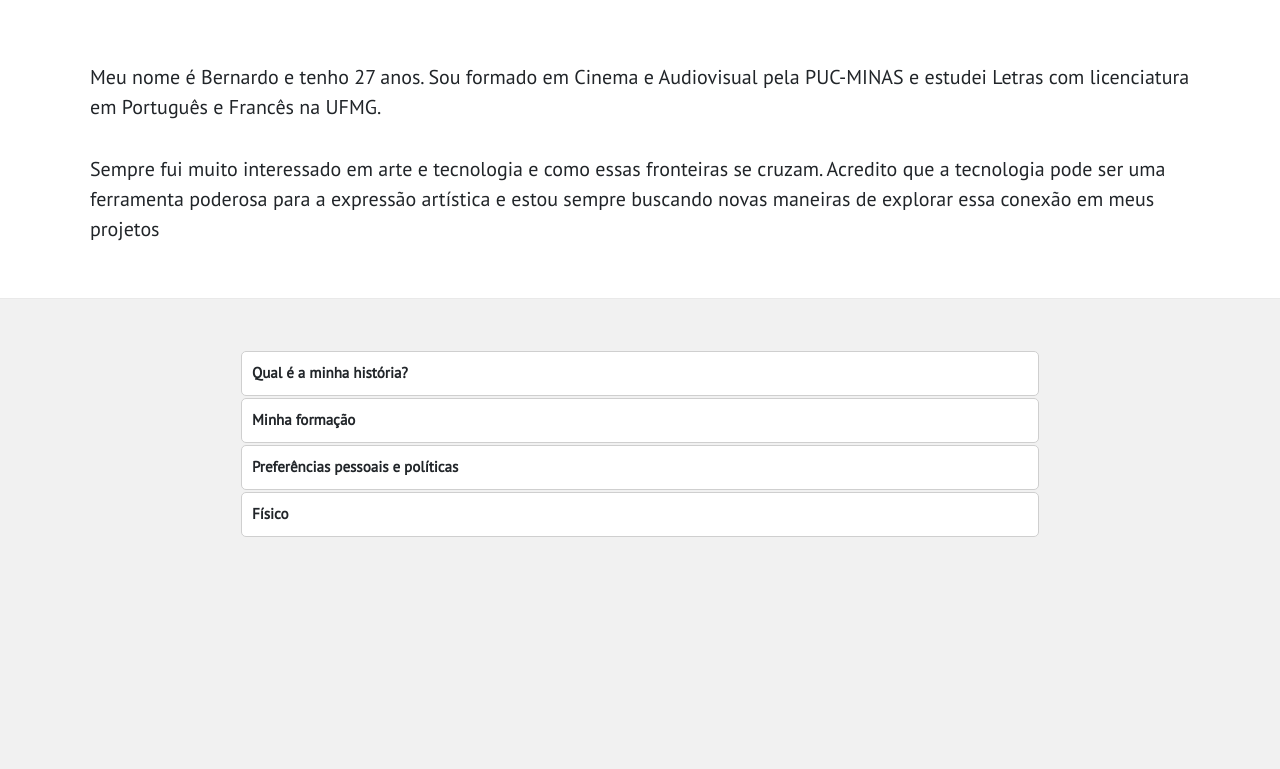
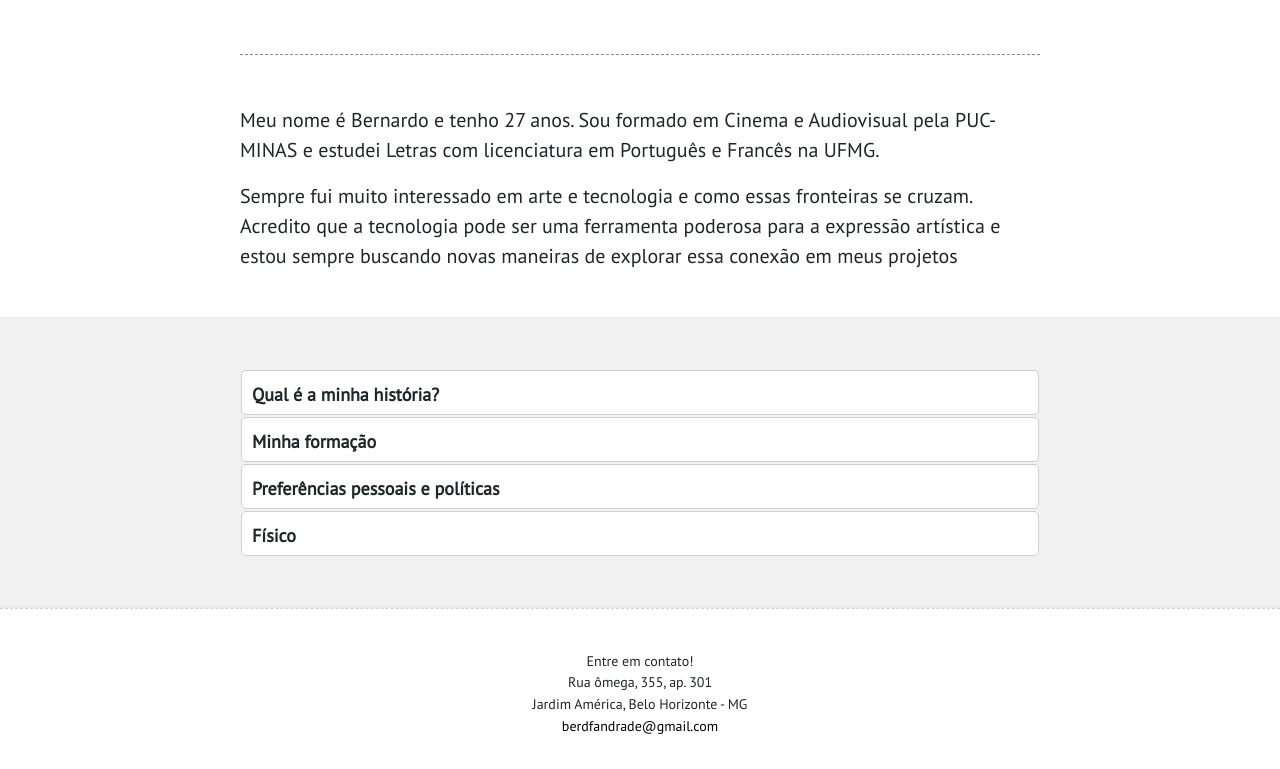
Before and after one commit to berdfandrade/site_pessoal, a website: page Benny/sobre.html in a window 1280 px wide. Shown: the part 411-1180 px from the top of the page. Drawn offline with nearby package versions, Linux system fonts and the light colour scheme.

Commit message:
trabalhando...

```diff
--- a/Benny/css/sobre.css
+++ b/Benny/css/sobre.css
@@ -1,66 +1,74 @@
+
 
 
 .descricao-bernardo {
     margin-left: auto;
   margin-right: auto;
   width: 800px;
+  display: flex;
   font-size: 20px;
   text-align: left;
   text-justify: auto;
 }
 
-.div-faq{
+.div-faq {
   display: block;
   background-color: rgb(241, 241, 241);
   padding: 50px;
   width: 100%;
-  height: 600px;
+  height: auto;
   text-align: center;
   margin-left: 0;
   margin-right: 0;
   border-top: 1px solid rgb(233, 233, 233);
+  border-bottom: 2px solid rgb(233, 233, 233);
   margin-top: 30px;
 }
 
 
-.accordion-sobre{
+.accordion-sobre {
   padding: 10px;
   text-align: center;
   margin-top: 2px;
   margin-left: auto;
   margin-right: auto;
-  border-radius: 5px ;
+  border-radius: 5px;
   border: 1px solid rgb(207, 207, 207);
   background-color: white;
   width: 798px;
   height: 45px;
 }
 
-.content-accordion-sobre{
+.content-accordion-sobre {
   text-align: left;
-  font-size: 15px;
+  font-size: 18px;
   font-weight: bolder;
 }
 
 @media (max-width: 768px) {
-  .accordion-sobre{
+  .accordion-sobre {
     width: 100%;
+  }
+
+  .descricao-bernardo{
+    width: 80%;
   }
 }
 
-.accordion-sobre:hover{
+.accordion-sobre:hover {
   cursor: pointer;
   background-color: rgb(236, 236, 236);
 }
 
-.accordion-sobre:active{
+.accordion-sobre:active {
   padding: 10px;
   text-align: center;
   margin-top: 2px;
   margin-left: auto;
   margin-right: auto;
-  border-radius: 5px ;
-  border: 1px solid rgb(207, 207, 207);;
+  border-radius: 5px;
+  border: 1px solid rgb(207, 207, 207);
+  ;
   background-color: white;
   width: 798px;
   height: 45px;
--- a/Benny/css/style.css
+++ b/Benny/css/style.css
@@ -289,6 +289,17 @@ nav ul li a {
   margin-top: 50px;
 }
 
+.footer-paginas{
+  background-color: #ffffff;
+  padding: 20px;
+  text-align: center;
+  border-top: 1px dashed #d1d1d1;
+  font-size: 14px;
+  text-justify: auto;
+  padding-top: 50px;
+  line-height: 0.4;
+}
+
 .footer p {
   margin: 0;
   line-height: 1.5;
--- a/Benny/habilidades.html
+++ b/Benny/habilidades.html
@@ -111,14 +111,12 @@
     </div>
   </div>
 </div>
-
+<script src="js/skilltree.js"></script>
 
   <!-- =========================================== -->
 
-
-
-  <script src="js/skilltree.js"></script>
   </body>
 
+  <!-- Criar um footer diferente para a página de habilidades? -->
 
 </html>
--- a/Benny/sobre.html
+++ b/Benny/sobre.html
@@ -64,11 +64,11 @@
 	<div class="container">
 		<h1 class="display-3">Sobre</h1>
   </div>
-
+  <div class="linha-pontilhada"></div>
           <div class="container">
             <div>
-              <p class="lead d-inline-flex p-2">Meu nome é Bernardo e tenho 27 anos. Sou formado em Cinema e Audiovisual pela PUC-MINAS e estudei Letras com licenciatura em Português e Francês na UFMG.</p>
-            <p class="lead d-inline-flex p-2"> Sempre fui muito interessado em arte e tecnologia e como essas fronteiras se cruzam. Acredito que a tecnologia pode ser uma ferramenta poderosa para a expressão artística e estou sempre buscando novas maneiras de explorar essa conexão em meus projetos</p>
+              <p class="descricao-bernardo">Meu nome é Bernardo e tenho 27 anos. Sou formado em Cinema e Audiovisual pela PUC-MINAS e estudei Letras com licenciatura em Português e Francês na UFMG.</p>
+            <p class="descricao-bernardo"> Sempre fui muito interessado em arte e tecnologia e como essas fronteiras se cruzam. Acredito que a tecnologia pode ser uma ferramenta poderosa para a expressão artística e estou sempre buscando novas maneiras de explorar essa conexão em meus projetos</p>
             </div>
             </div>
 
@@ -93,7 +93,7 @@
 
 
 </body>
-<footer class="footer">
+<footer class="footer-paginas">
   <p>Entre em contato!</p>
   <p>Rua ômega, 355, ap. 301</p>
   <p>Jardim América, Belo Horizonte - MG</p>
```
Lines whose indentation alone changed are shown as unchanged.
